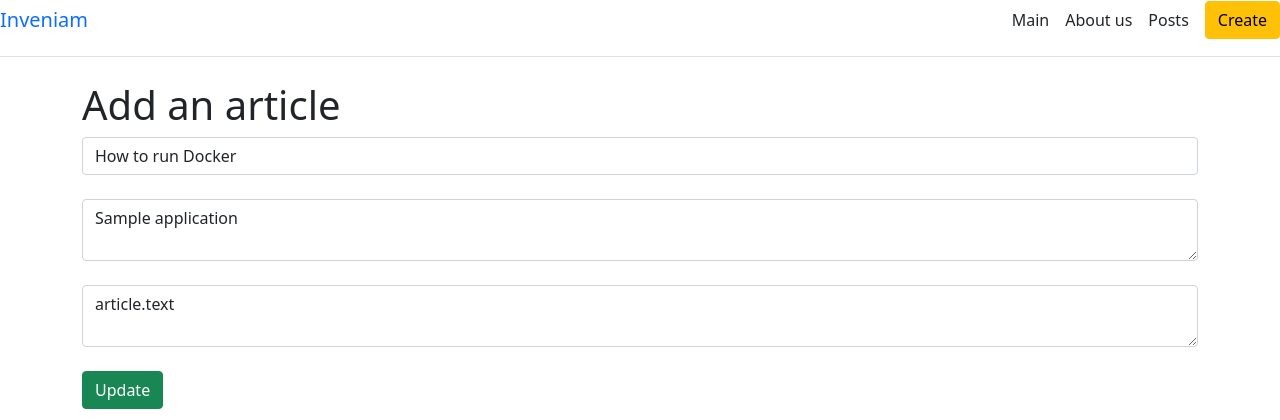
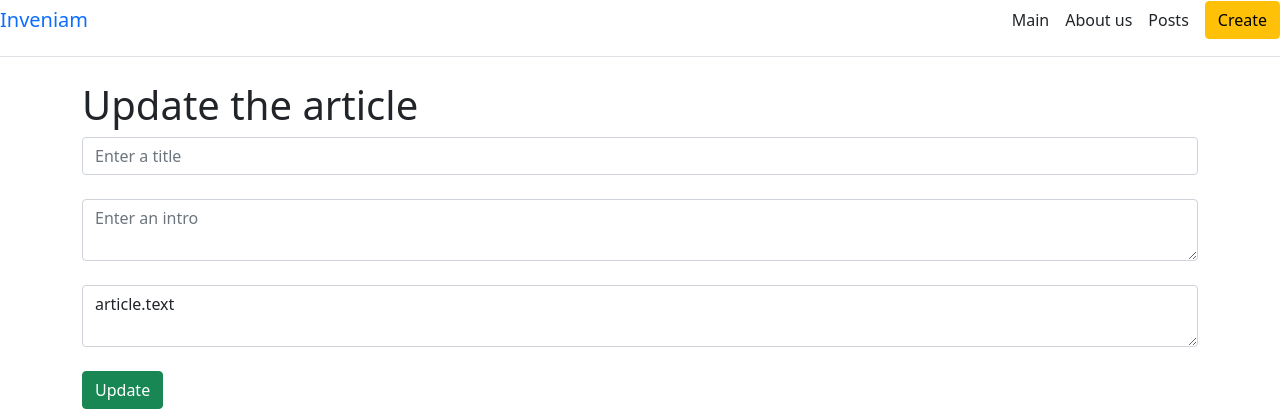
Before and after one commit to DmitryKorzhIT/My_Store_On_Flask, a Flask app: page /posts/1/update in a window 1280 px wide. Shown: the top 420 px of the page. Run offline with Flask 2, Linux system fonts and the light colour scheme; data comes from the database, SQL or seed files in the repository; both versions use the stored data as it was after the commit; data that the repository does not hold is empty.

Commit message:
Connected PostgreSQL. Now articles save to data base.

```diff
--- a/app.py
+++ b/app.py
@@ -5,12 +5,14 @@
 from datetime import datetime
 
 app = Flask(__name__)
-app.config['SQLALCHEMY_DATABASE_URI'] = 'sqlite:///blog.db'
+app.config['SQLALCHEMY_DATABASE_URI']='postgresql://postgres:1@localhost/articles'
+# app.config['SQLALCHEMY_DATABASE_URI'] = 'sqlite:///blog.db'
 app.config['SQLALCHEMY_TRACK_MODIFICATIONS'] = False
 db = SQLAlchemy(app)
 
 
 class Article(db.Model):
+    __tablename__='articles'
     id = db.Column(db.Integer, primary_key=True)
     title = db.Column(db.String(100), nullable=False)
     intro = db.Column(db.String(300), nullable=False)
--- a/templates/post_update.html
+++ b/templates/post_update.html
@@ -6,7 +6,7 @@
 
 {% block body %}
 <div class="container">
-    <h1>Add an article</h1>
+    <h1>Update the article</h1>
     <form method="post">
         <input type="text" name="title" id="title" class="form-control" value="{{ article.title }}" placeholder="Enter a title"><br>
         <textarea name="intro" id="intro" class="form-control" placeholder="Enter an intro">{{ article.intro }}</textarea><br>
```
Also changed, not shown: blog.db, 2 other files.
